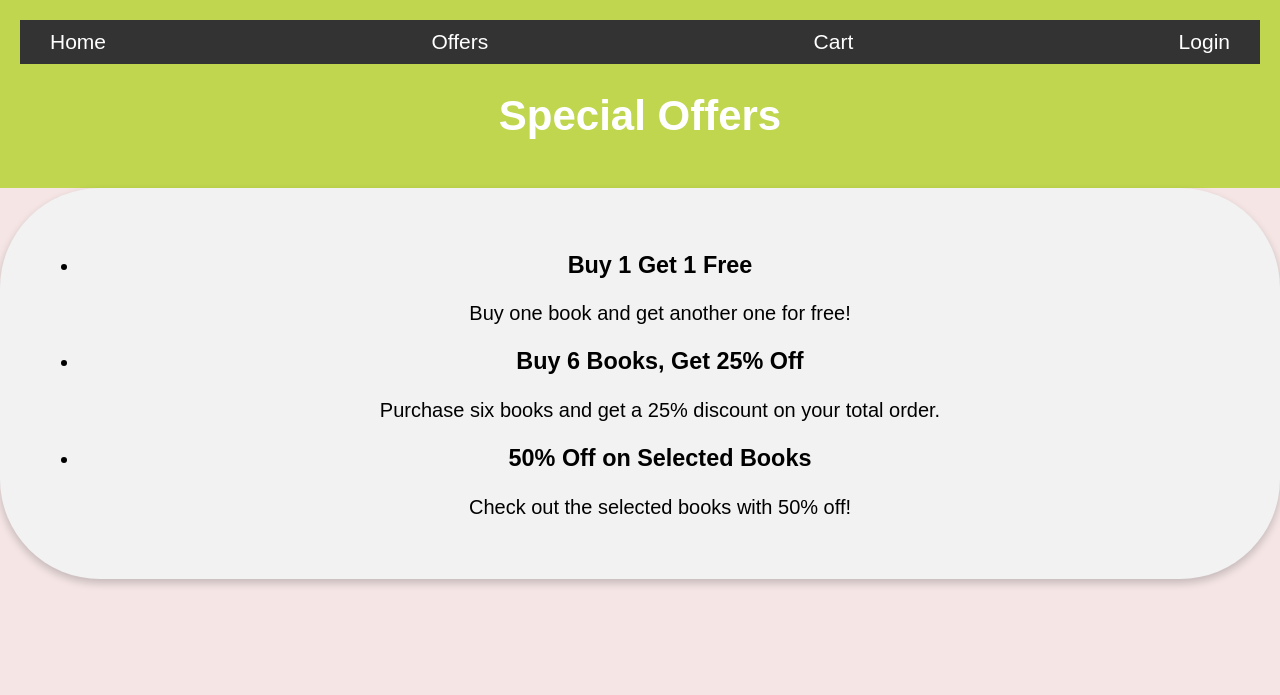
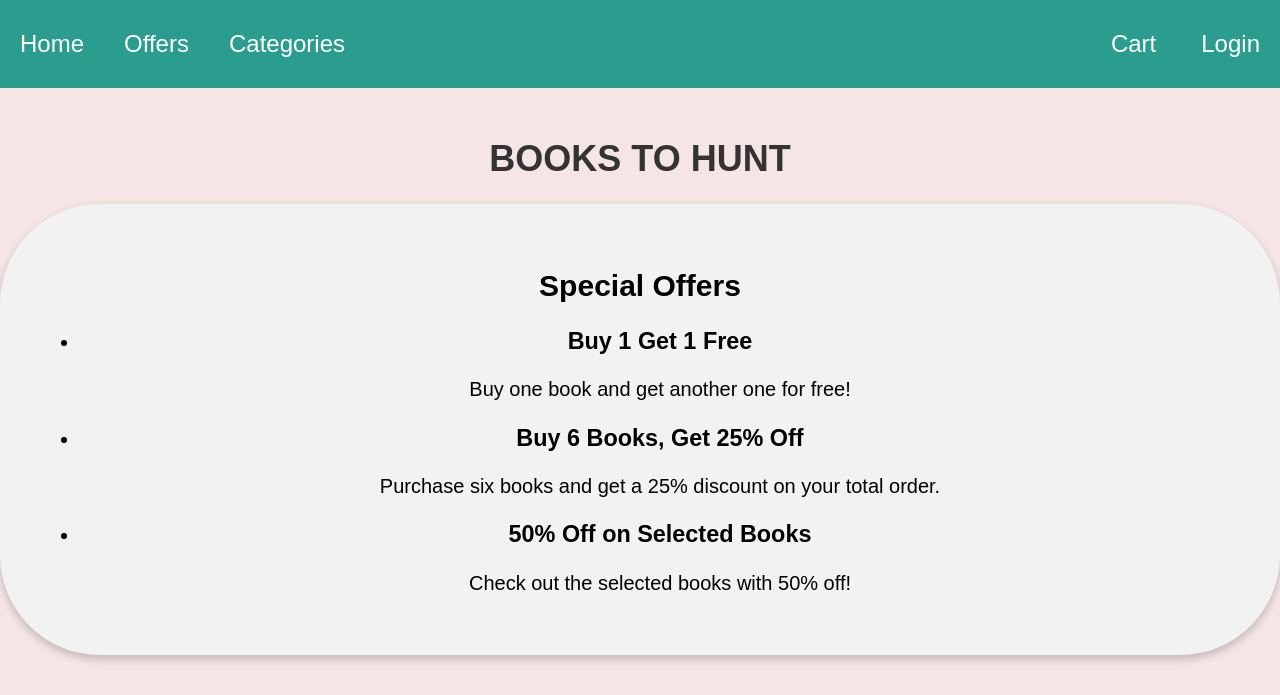
Before and after one commit to Aniket50812/scarper, a Flask app: page /offers in a window 1280 px wide. Shown: the top 695 px of the page. Run offline with Flask 3, Linux system fonts and the light colour scheme.

Commit message:
20-01-2025

```diff
--- a/static/style.css
+++ b/static/style.css
@@ -6,13 +6,17 @@ body {
     padding: 0;
 }
 
+/* Navbar Section with Unique Background Color */
+.navbar-section {
+    background-color: #2a9d8f; /* Unique background color for the navbar */
+    padding: 20px 0;
+}
+
 /* Header */
 header {
-    background-color: #c0d64e;
-    color: white;
-    padding: 20px;
     text-align: center;
-    font-size: 21px;
+    font-size: 24px;
+    color: white; /* Title text color in the header */
 }
 
 /* Navbar */
@@ -22,8 +26,8 @@ header {
     align-items: center;
     list-style: none;
     margin: 0;
-    padding: 10px;
-    background-color: #333;
+    padding: 10px 0;
+    background-color: transparent; /* Make sure the navbar is transparent within the section */
 }
 
 .navbar li {
@@ -32,7 +36,7 @@ header {
 }
 
 .navbar a {
-    color: white;
+    color: white; /* Text color in navbar links */
     text-decoration: none;
     padding: 10px;
 }
@@ -63,6 +67,19 @@ header {
 
 .navbar-right li {
     margin-left: 15px;
+}
+
+/* Center the main title */
+.main-title {
+    text-align: center;
+    margin-top: 50px;
+}
+
+.main-title h1 {
+    font-size: 36px;
+    color: #333;
+    font-weight: bold;
+    text-transform: uppercase;
 }
 
 /* Categories Section */
@@ -99,7 +116,7 @@ header {
 }
 
 .book-card:hover {
-    transform: scale(1.05);  /* Slightly less scaling for a smoother effect */
+    transform: scale(1.50);
 }
 
 .book-card h3 {
@@ -121,7 +138,7 @@ header {
     border-radius: 5px;
     text-decoration: none;
     margin-top: 15px;
-    transition: background-color 0.3s ease;
+    transition: background-color 0.3s;
 }
 
 .book-card .btn:hover {
@@ -141,7 +158,7 @@ header {
 
 /* Hover effect for offers */
 #offers:hover {
-    transform: scale(1.05);
+    transform: scale(1.1);
     box-shadow: 0px 6px 12px rgba(0, 0, 0, 0.3);
     background-color: #e0e0e0;
 }
@@ -221,7 +238,7 @@ header {
     border-radius: 5px;
     text-decoration: none;
     margin-top: 20px;
-    transition: background-color 0.3s ease;
+    transition: background-color 0.3s;
 }
 
 .btn:hover {
@@ -244,21 +261,3 @@ header {
     transform: scale(1.05);
     box-shadow: 0px 8px 16px rgba(0, 0, 0, 0.3);
 }
-
-/* Hover effect for Cart Items */
-.cart-item:hover {
-    transform: scale(1.05);
-    box-shadow: 0px 6px 12px rgba(0, 0, 0, 0.3);
-}
-
-/* Hover effect for Navbar Links */
-.navbar a:hover {
-    background-color: #444;
-    border-radius: 5px;
-    padding: 12px;
-}
-
-/* Hover effect for Quantity Buttons */
-.quantity-btn:hover {
-    background-color: #218838;
-}
--- a/templates/base.html
+++ b/templates/base.html
@@ -1,4 +1,3 @@
-<!-- base.html -->
 <!DOCTYPE html>
 <html lang="en">
 <head>
@@ -8,14 +7,16 @@
     <link rel="stylesheet" href="{{ url_for('static', filename='style.css') }}">
 </head>
 <body>
+
+    <!-- Navbar Section with Unique Background Color -->
+    <section class="navbar-section">
         <header>
             <nav>
                 <ul class="navbar">
-                <li><a href="{{ url_for('index') }}" class="home-btn">Home</a></li>
+                    <li><a href="{{ url_for('index') }}">Home</a></li>
+                    <li><a href="{{ url_for('offers_page') }}">Offers</a></li>
                     <li><a href="#categories" class="categories-btn">Categories</a></li>
-                <div class="navbar-center">
-                    <span class="navbar-title">Books to Hunt</span>
-                </div>
+
                     <div class="navbar-right">
                         <li><a href="{{ url_for('cart') }}">Cart</a></li>
                         <li><a href="{{ url_for('login') }}">Login</a></li>
@@ -23,7 +24,14 @@
                 </ul>
             </nav>
         </header>
+    </section>
+
+    <!-- Page Content -->
+    <div class="main-title">
+        <h1>Books to Hunt</h1>
+    </div>
 
     {% block content %}{% endblock %}
+
 </body>
 </html>
--- a/templates/offers.html
+++ b/templates/offers.html
@@ -1,25 +1,8 @@
-<!DOCTYPE html>
-<html lang="en">
-<head>
-    <meta charset="UTF-8">
-    <meta name="viewport" content="width=device-width, initial-scale=1.0">
-    <title>Special Offers</title>
-    <link rel="stylesheet" href="{{ url_for('static', filename='style.css') }}">
-</head>
-<body>
-    <header>
-        <nav>
-            <ul class="navbar">
-                <li><a href="{{ url_for('index') }}">Home</a></li>
-                <li><a href="{{ url_for('offers_page') }}">Offers</a></li>
-                <li><a href="{{ url_for('cart') }}">Cart</a></li>
-                <li><a href="{{ url_for('login') }}">Login</a></li>
-            </ul>
-        </nav>
-        <h1>Special Offers</h1>
-    </header>
+{% extends 'base.html' %}
 
+{% block content %}
     <section id="offers">
+        <h2>Special Offers</h2>
         <ul>
             {% for offer in offers %}
                 <li>
@@ -29,5 +12,4 @@
             {% endfor %}
         </ul>
     </section>
-</body>
-</html>
+{% endblock %}
```
Lines whose indentation alone changed are shown as unchanged.
